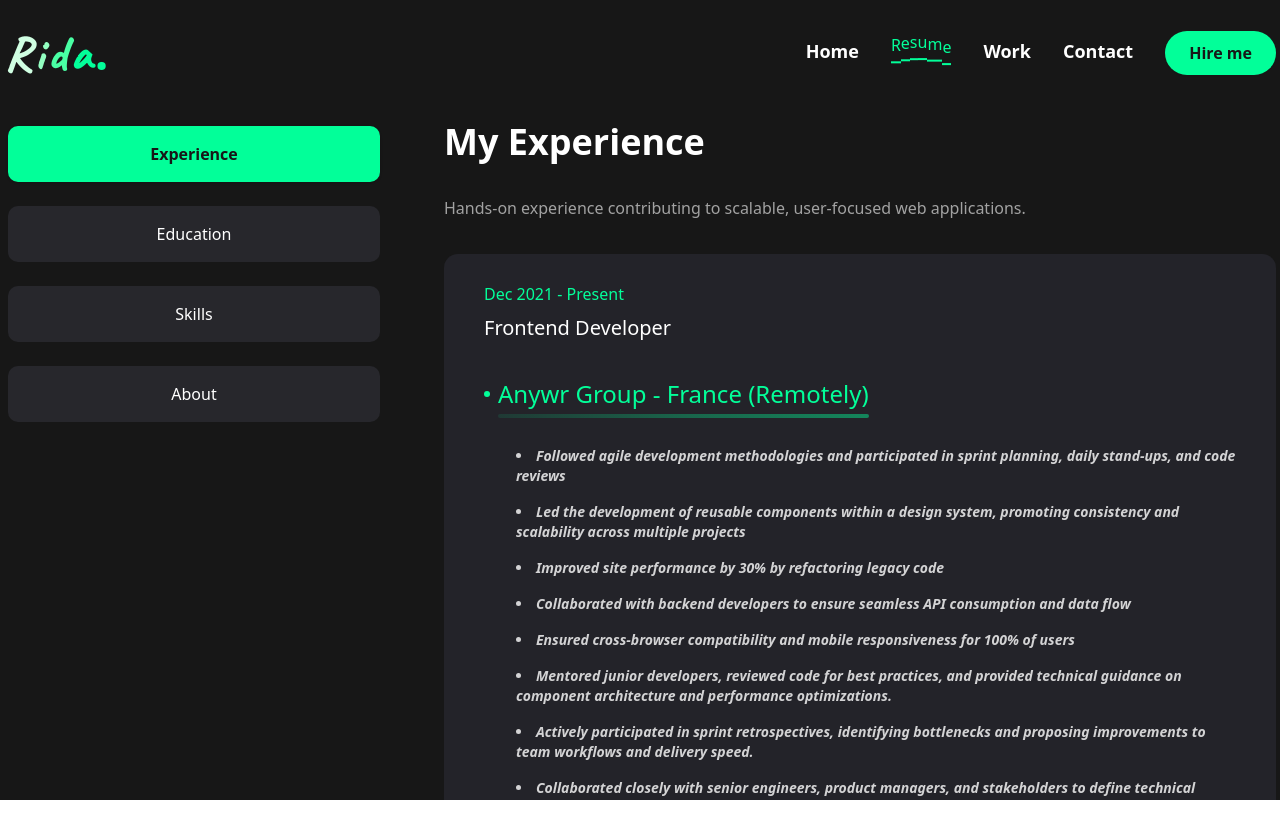
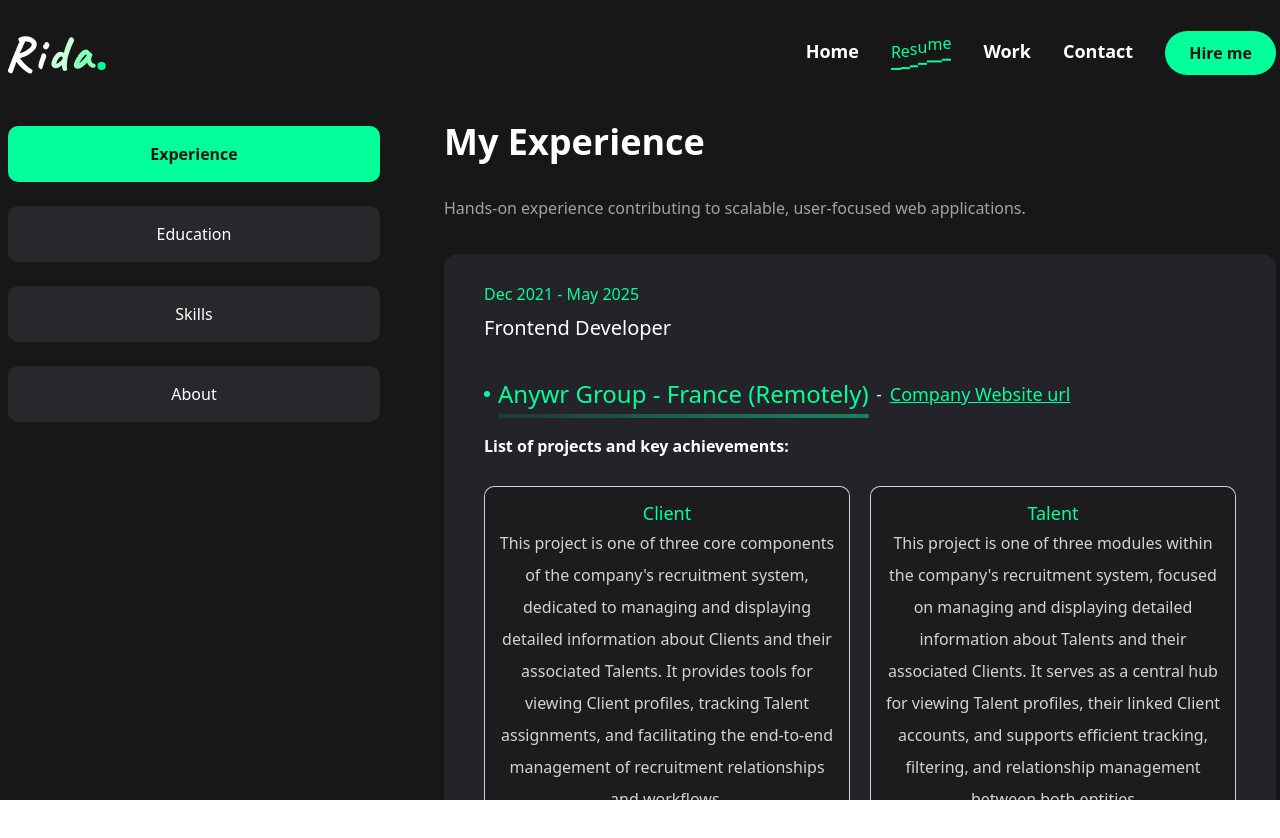
Before and after one commit to mohammadrida990/rida-portfolio, a Next.js app: page /resume in a window 1280 px wide. Shown: the top 838 px of the page. Built offline with nearby package versions, Linux system fonts and the light colour scheme.

Commit message:
add anywr projects to experience

```diff
--- a/app/resume/page.tsx
+++ b/app/resume/page.tsx
@@ -33,6 +33,7 @@ import {
   SiPrisma,
 } from "react-icons/si";
 import { BsGitlab } from "react-icons/bs";
+import Link from "next/link";
 
 const about = {
   title: "About me",
@@ -209,7 +210,107 @@ const experience = {
       company: "Anywr Group",
       location: "France (Remotely)",
       position: "Frontend Developer",
-      duration: "Dec 2021 - Present",
+      duration: "Dec 2021 - May 2025",
+      url: "https://www.anywr-group.com/en/",
+      projects: [
+        {
+          name: "Client",
+          desc: "This project is one of three core components of the company's recruitment system, dedicated to managing and displaying detailed information about Clients and their associated Talents. It provides tools for viewing Client profiles, tracking Talent assignments, and facilitating the end-to-end management of recruitment relationships and workflows.",
+          tools: [
+            "Vue js",
+            "Vuex",
+            "Vue router",
+            "vue-i18n",
+            "Vuetify",
+            "PrimeVue",
+            "vue-i18n",
+            "primeicons",
+            "axios",
+            "HTML",
+            "CSS",
+            "Typescript",
+            "Git",
+            "GitLab",
+            "yarn",
+          ],
+        },
+        {
+          name: "Talent",
+          desc: "This project is one of three modules within the company's recruitment system, focused on managing and displaying detailed information about Talents and their associated Clients. It serves as a central hub for viewing Talent profiles, their linked Client accounts, and supports efficient tracking, filtering, and relationship management between both entities",
+          tools: [
+            "Vue js",
+            "Vuex",
+            "Vue router",
+            "vue-i18n",
+            "Vuetify",
+            "PrimeVue",
+            "axios",
+            "HTML",
+            "CSS",
+            "Typescript",
+            "Git",
+            "GitLab",
+            "yarn",
+          ],
+        },
+        {
+          name: "Expert",
+          desc: "This project is a centralized dashboard that consolidates data from two other recruitment systems, providing a comprehensive view of Clients and Talents. It includes advanced reporting, task management, and interactive tools to analyze, manage, and act on recruitment data effectively.",
+          tools: [
+            "Vue js",
+            "Vuex",
+            "Vue router",
+            "vue-i18n",
+            "Vuetify",
+            "PrimeVue",
+            "axios",
+            "HTML",
+            "CSS",
+            "Typescript",
+            "Git",
+            "GitLab",
+            "yarn",
+          ],
+        },
+        {
+          name: "Design system",
+          desc: "This project is a centralized design system used to build and maintain a consistent user interface across all recruitment modules. It provides a library of shared, reusable components, styles, and design guidelines",
+          tools: [
+            "Vue js",
+            "Vuex",
+            "Vue router",
+            "Vuetify",
+            "PrimeVue",
+            "axios",
+            "HTML",
+            "CSS",
+            "Typescript",
+            "Git",
+            "GitLab",
+            "yarn",
+          ],
+        },
+        {
+          name: "Automation",
+          desc: "This project is an automation system that provides tools and workflows to support Finance and HR operations. It manages user-related information, automates repetitive administrative tasks, and streamlines processes such as payroll, invoicing, and employee onboarding",
+          tools: [
+            "Next js",
+            "React js",
+            "Redux",
+            "Tailwind",
+            "PrimeReact",
+            "React hook form",
+            "axios",
+            "HTML",
+            "CSS",
+            "Typescript",
+            "d3-org-chart",
+            "Git",
+            "GitLab",
+            "pnpm",
+          ],
+        },
+      ],
       description: [
         "Followed agile development methodologies and participated in sprint planning, daily stand-ups, and code reviews",
         "Led the development of reusable components within a design system, promoting consistency and scalability across multiple projects",
@@ -327,11 +428,59 @@ const ResumePage = () => {
 
                         <div className="flex items-center gap-2">
                           <span className="rounded-full w-[6px] h-[6px] bg-accent" />
-
                           <p className="text-accent text-2xl relative">
                             {item.company} - {item.location}
                             <span className="absolute -bottom-2 left-0 w-full h-[4px] bg-gradient-to-r from-accent/10 via-accent/30 to-accent/45 rounded-full"></span>
                           </p>
+                          -{" "}
+                          {
+                            <Link
+                              href={item.url}
+                              className="text-accent text-lg underline"
+                            >
+                              Company Website url
+                            </Link>
+                          }
+                        </div>
+
+                        <p className="mt-4 font-bold">
+                          List of projects and key achievements:
+                        </p>
+
+                        <div className="mt-0 grid grid-cols-1 md:grid-cols-2 w-full gap-5">
+                          {item.projects.map((project, index) => (
+                            <div
+                              key={index}
+                              className="bg-primary/50 border border-white/80 rounded-lg w-full mt-5 min-h-[300px] p-3 text-white/80"
+                            >
+                              <p className="text-white/80 text-sm text-center">
+                                <span className="text-accent text-lg">
+                                  {project.name}
+                                </span>
+                              </p>
+
+                              <p className="text-md font-light text-center">
+                                {project.desc}
+                              </p>
+
+                              <hr className="py-2" />
+
+                              <p className="text-sm font-bold mb-1 text-center">
+                                Frameworks, Libraries and Tools used:
+                              </p>
+
+                              <div className="text-sm text-accent flex flex-row flex-wrap gap-2 place-content-center">
+                                {project.tools.map((tool, toolIndex) => (
+                                  <span
+                                    className="capitalize p-1 border border-accent/40 rounded-full "
+                                    key={toolIndex}
+                                  >
+                                    {tool}
+                                  </span>
+                                ))}
+                              </div>
+                            </div>
+                          ))}
                         </div>
 
                         <div className="mt-4">
```
